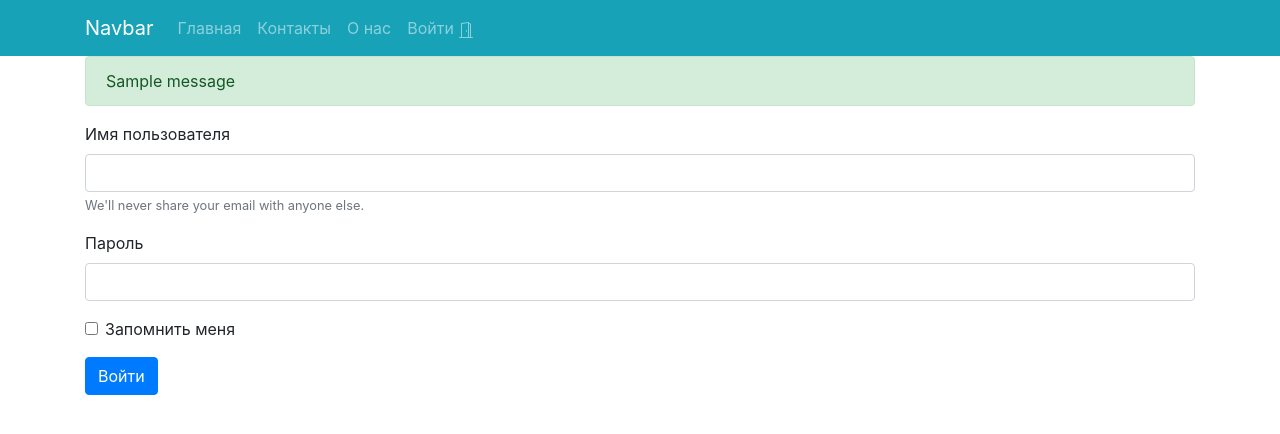
After one commit to GreatRaksin/JulyFlaskSite, a Flask app: page /sign_in in a window 1280 px wide. The commit adds this page. Shown: the top 434 px of the page. Run offline with Flask 2, Linux system fonts and the light colour scheme; one stand-in notice (Sample message) is shown; some libraries are stand-ins or nearby versions.

Commit message:
Adding login form with validation

```diff
--- a/mysite/routes.py
+++ b/mysite/routes.py
@@ -1,5 +1,6 @@
-from flask import render_template
+from flask import render_template, flash, redirect
 from mysite import app
+from mysite.forms import LoginForm
 
 
 @app.route('/')
@@ -16,3 +17,12 @@
 @app.route('/about')
 def about_us():
     return render_template('about.html', title='О нас')
+
+
+@app.route('/sign_in', methods=['GET', 'POST'])
+def login():
+    form = LoginForm()
+    if form.validate_on_submit():
+        flash(f'Пользователь {form.username.data}, поле "запомнить": {form.remember_me.data}', 'info')
+        return redirect('/index')
+    return render_template('login.html', title='Вход', form=form)
--- a/mysite/templates/base.html
+++ b/mysite/templates/base.html
@@ -35,6 +35,17 @@
                 <a class="nav-item nav-link" href="{{ url_for('contacts') }}">Контакты</a>
                 <a class="nav-item nav-link" href="{{ url_for('about_us') }}">О нас</a>
 
+                <a class="nav-item nav-link" href="{{ url_for('sign_in') }}">Войти
+                    <svg width="1em" height="1em" viewBox="0 0 16 16" class="bi bi-door-open" fill="currentColor"
+                         xmlns="http://www.w3.org/2000/svg">
+                        <path fill-rule="evenodd"
+                              d="M1 15.5a.5.5 0 0 1 .5-.5h13a.5.5 0 0 1 0 1h-13a.5.5 0 0 1-.5-.5zM11.5 2H11V1h.5A1.5 1.5 0 0 1 13 2.5V15h-1V2.5a.5.5 0 0 0-.5-.5z"/>
+                        <path fill-rule="evenodd"
+                              d="M10.828.122A.5.5 0 0 1 11 .5V15h-1V1.077l-6 .857V15H3V1.5a.5.5 0 0 1 .43-.495l7-1a.5.5 0 0 1 .398.117z"/>
+                        <path d="M8 9c0 .552.224 1 .5 1s.5-.448.5-1-.224-1-.5-1-.5.448-.5 1z"/>
+                    </svg>
+                </a>
+
             </div>
         </div>
 
@@ -43,6 +54,14 @@
 </nav>
 
 <div class="container">
+
+    {% with messages = get_flashed_messages(with_categories=true) %}
+        {% if messages %}
+            {% for category, message in messages %}
+                <div class="alert alert-{{ category }}">{{ message }}</div>
+            {% endfor %}
+        {% endif %}
+    {% endwith %}
 
     {% block content %}
 
--- /dev/null
+++ b/mysite/templates/login.html
@@ -0,0 +1,32 @@
+{% extends 'base.html' %}
+
+{% block content %}
+
+    <form method="post" novalidate>
+        {{ form.hidden_tag() }}
+        <div class="form-group">
+            {{ form.username.label }}
+            {{ form.username(class="form-control") }}
+            <small id="emailHelp" class="form-text text-muted">We'll never share your email with anyone else.</small>
+
+            {% for error in form.username.errors %}
+                <div class="alert alert-danger">{{ error }}</div>
+            {% endfor %}
+
+        </div>
+        <div class="form-group">
+            {{ form.password.label }}
+            {{ form.password(class="form-control") }}
+
+            {% for error in form.password.errors %}
+                <div class="alert alert-danger">{{ error }}</div>
+            {% endfor %}
+        </div>
+        <div class="form-group form-check">
+            {{ form.remember_me(class="form-check-input") }} {{ form.remember_me.label(class="form-check-label") }}
+        </div>
+
+        {{ form.submit(class="btn btn-primary") }}
+    </form>
+
+{% endblock %}
```
